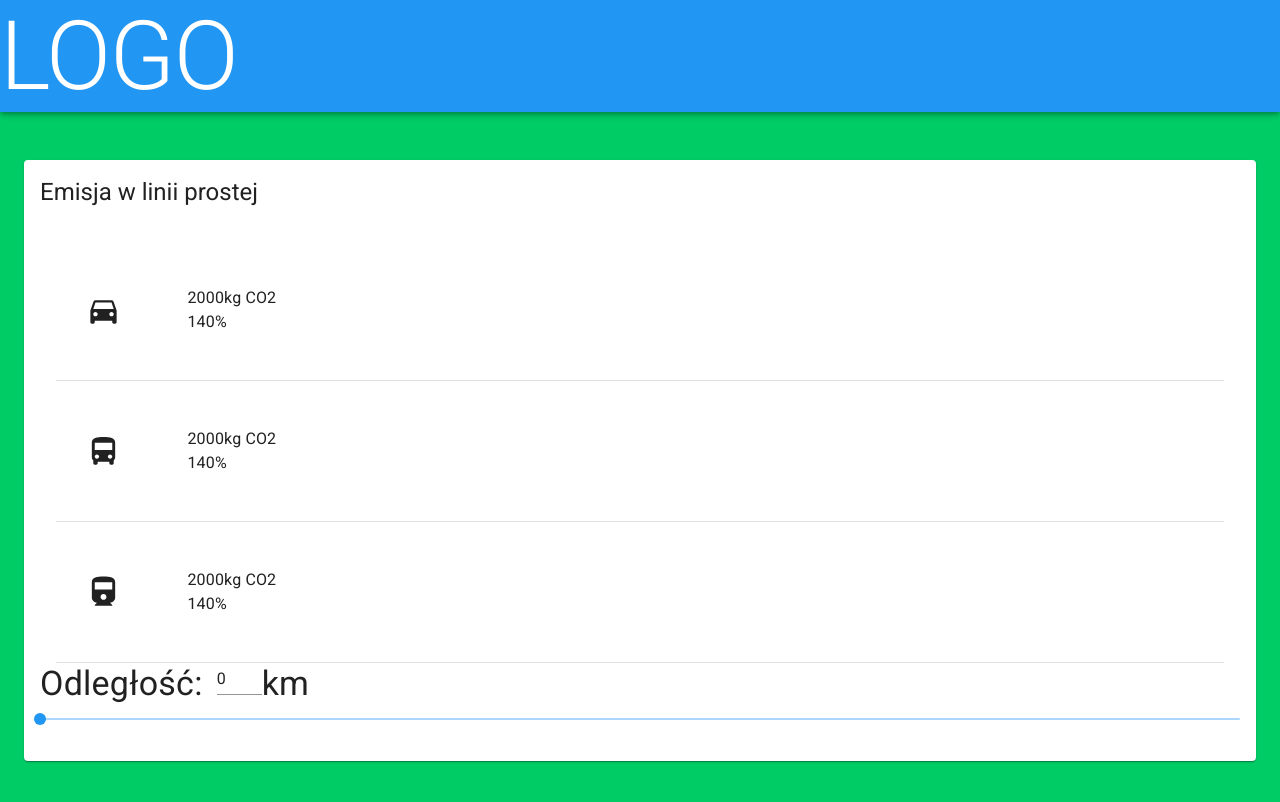
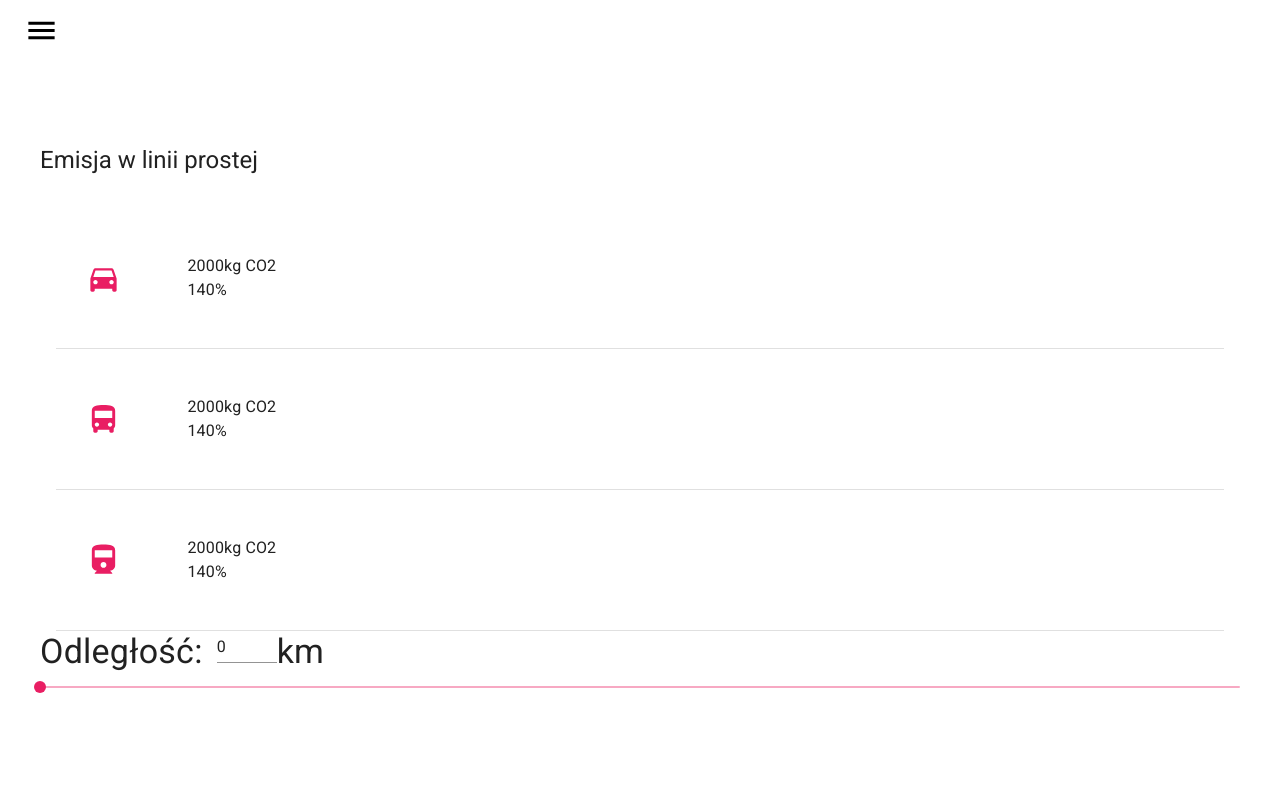
Before and after one commit to Safeheaded/co_dwa, a React (Create React App) app: page / in a window 1280 px wide. Shown: the top 802 px of the page. Built offline with nearby package versions, Linux system fonts and the light colour scheme.

Commit message:
Changed design to UI project's style

```diff
--- a/src/App.jsx
+++ b/src/App.jsx
@@ -9,7 +9,7 @@ class App extends Component {
         return (
             <>
                 <Menu />
-                <Container className={styles.Container}>
+                <Container maxWidth="xl" className={styles.Container}>
                     <SimpleEmissionDisplay />
                 </Container>
             </>
--- a/src/App.module.sass
+++ b/src/App.module.sass
@@ -1,7 +1,8 @@
 .Container
-  min-height: calc(100vh - 96px)
-  margin-top: 96px
-  background-color: #00cc66
+  min-height: calc(100vh - 56px)
+  display: flex
+  flex-direction: column
+  justify-content: center
   padding: 5%
 
 .MainTitle
--- a/src/components/Drawer/Drawer.jsx
+++ b/src/components/Drawer/Drawer.jsx
@@ -1,22 +1,27 @@
 import React from 'react';
 import Drawer from '@material-ui/core/Drawer';
-import Button from '@material-ui/core/Button';
 import styles from './Drawer.module.sass';
+import { Menu as MenuIcon } from '@material-ui/icons';
 
 export default function() {
     const [state, setState] = React.useState({
         drawer: false
     });
 
-    const toggle = (side, open) => event => {
+    const toggle = (side, open) => () => {
         setState({ state, [side]: open });
     };
 
-    const sideList = side => <div className={styles.list}>AAAAAAAAAA</div>;
+    const sideList = () => <div className={styles.List}>AAAAAAAAAA</div>;
 
     return (
         <div className={styles.button}>
-            <Button onClick={toggle('drawer', true)}>Drawer</Button>
+            <MenuIcon
+                fontSize="large"
+                className={styles.Icon}
+                role="button"
+                onClick={toggle('drawer', true)}
+            />
             <Drawer open={state.drawer} onClose={toggle('drawer', false)}>
                 {sideList('drawer')}
             </Drawer>
--- a/src/components/Drawer/Drawer.module.sass
+++ b/src/components/Drawer/Drawer.module.sass
@@ -1,2 +1,6 @@
-.list
+.List
     width: 250;
+
+.Icon
+    &:hover
+        cursor: pointer
--- a/src/components/Menu/Menu.jsx
+++ b/src/components/Menu/Menu.jsx
@@ -1,11 +1,12 @@
 import React from 'react';
-import { AppBar, Typography } from '@material-ui/core';
+import { Toolbar } from '@material-ui/core';
+import Drawer from '../Drawer/Drawer';
 
 function menu() {
     return (
-        <AppBar>
-            <Typography variant="h1">LOGO</Typography>
-        </AppBar>
+        <Toolbar style={{ backgroundColor: 'white' }}>
+            <Drawer />
+        </Toolbar>
     );
 }
 
--- a/src/components/SimpleEmissionDisplay/SimpleEmissionDisplay.jsx
+++ b/src/components/SimpleEmissionDisplay/SimpleEmissionDisplay.jsx
@@ -8,9 +8,14 @@ import {
     Typography,
     TextField
 } from '@material-ui/core';
+import { styled } from '@material-ui/styles';
 import styles from './SimpleEmissionDisplay.module.sass';
 
 const maxDistance = 40000;
+
+const NoShadowCard = styled(Card)({
+    boxShadow: 'none'
+});
 class SimpleEmissionDisplay extends Component {
     state = {
         distance: 0
@@ -36,7 +41,7 @@ class SimpleEmissionDisplay extends Component {
         );
 
         return (
-            <Card>
+            <NoShadowCard>
                 <CardHeader title="Emisja w linii prostej" />
                 <CardContent>
                     <VehicleEmission vehicle="car" />
@@ -54,7 +59,7 @@ class SimpleEmissionDisplay extends Component {
                         }}
                     />
                 </CardContent>
-            </Card>
+            </NoShadowCard>
         );
     }
 }
--- a/src/components/SimpleEmissionDisplay/SimpleEmissionDisplay.module.sass
+++ b/src/components/SimpleEmissionDisplay/SimpleEmissionDisplay.module.sass
@@ -1,6 +1,6 @@
 .DistanceDisplay
     display: flex
     input
-        max-width: 45px
+        max-width: 60px
     div
         margin-left: 7px
--- a/src/components/VehicleEmission/VehicleEmission.jsx
+++ b/src/components/VehicleEmission/VehicleEmission.jsx
@@ -10,7 +10,8 @@ import {
 
 const iconsProps = {
     fontSize: 'large',
-    className: styles.Icon
+    className: styles.Icon,
+    color: 'primary'
 };
 
 const vehiclesToIcons = {
--- a/src/index.js
+++ b/src/index.js
@@ -4,12 +4,12 @@ import './index.css';
 import App from './App';
 import * as serviceWorker from './serviceWorker';
 import { createMuiTheme, MuiThemeProvider } from '@material-ui/core/styles/';
-import { blue } from '@material-ui/core/colors/';
+import { pink } from '@material-ui/core/colors/';
 import 'typeface-roboto';
 
 const theme = createMuiTheme({
     palette: {
-        primary: blue
+        primary: pink
     }
 });
 
```
